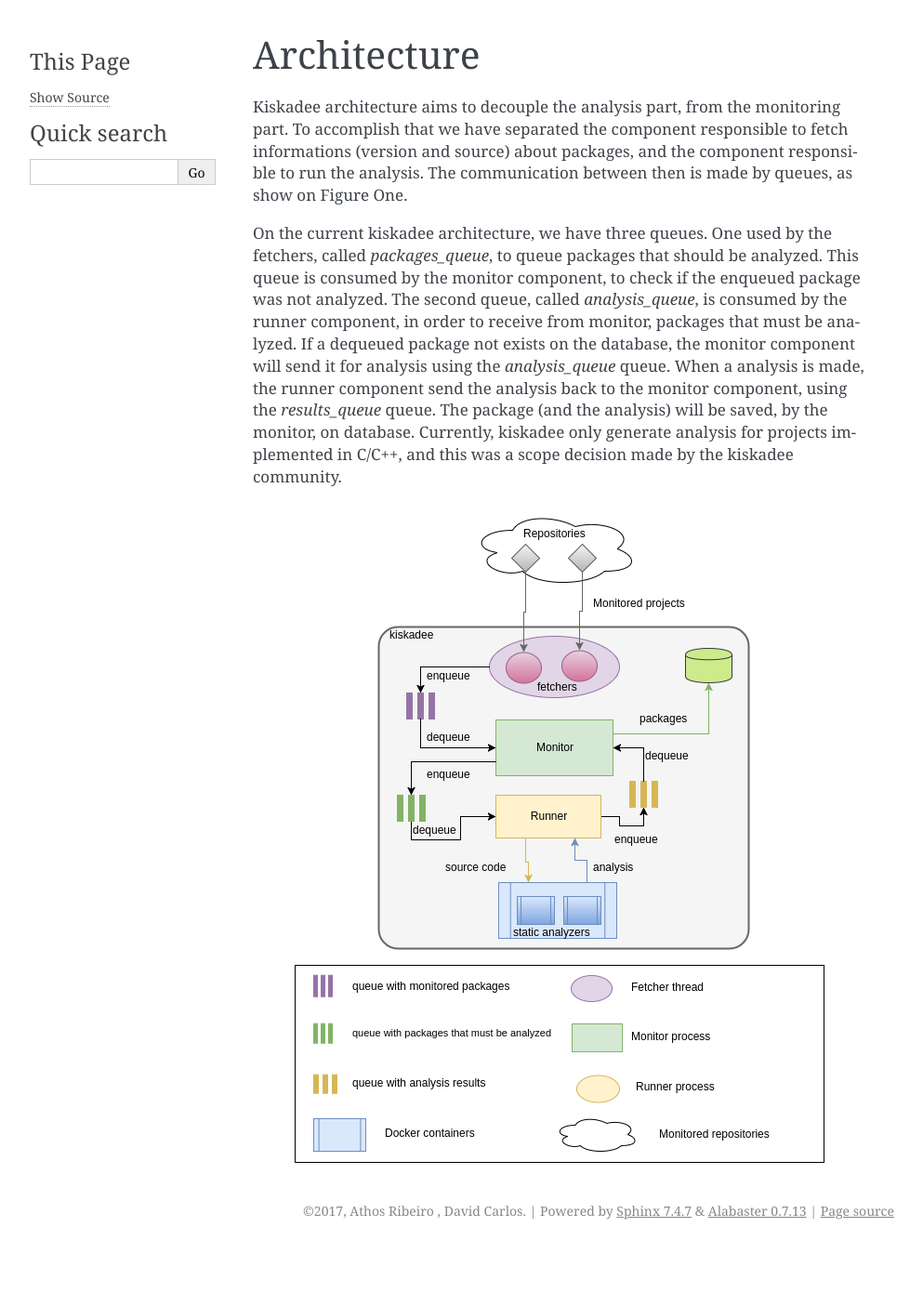
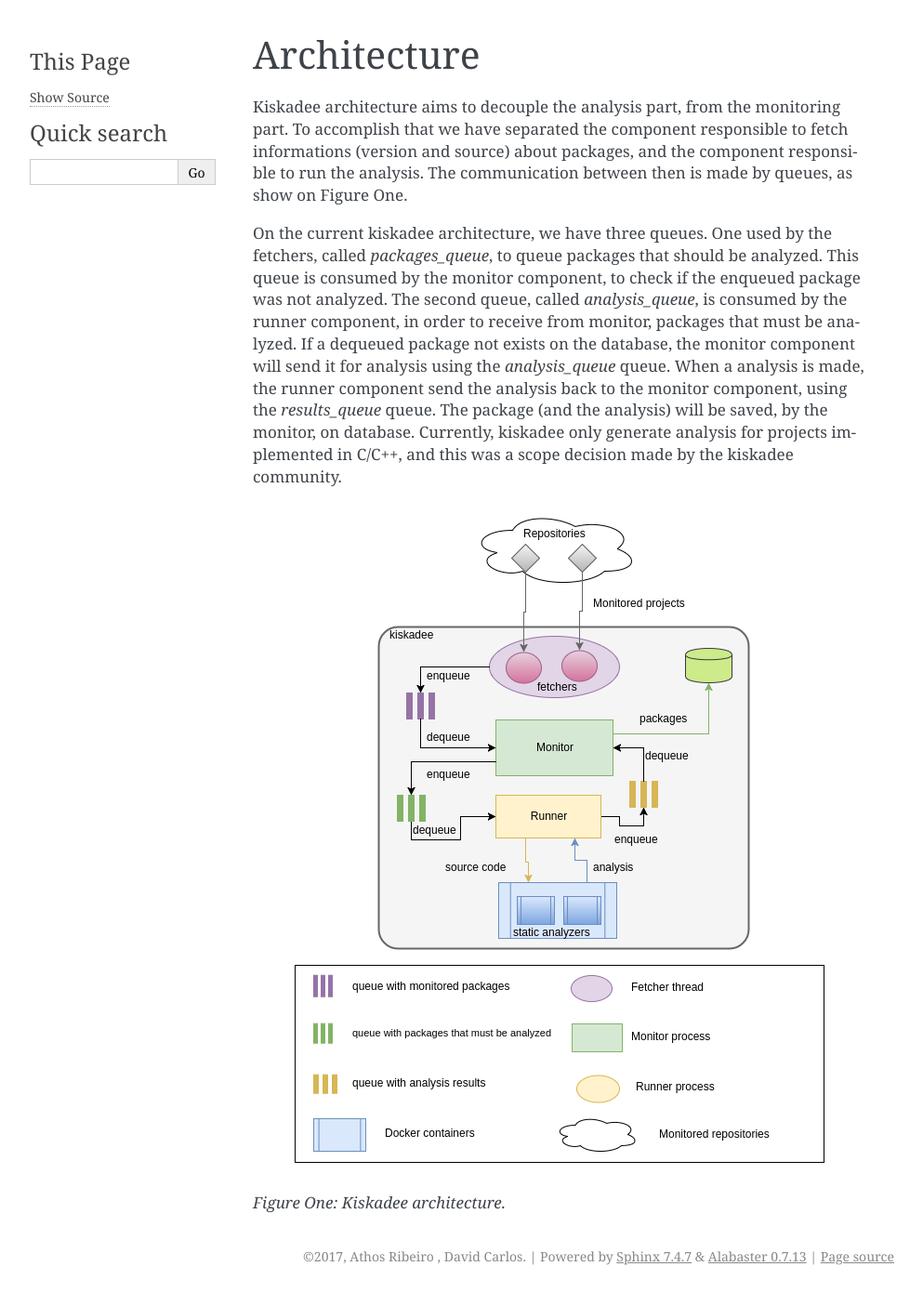
Before and after one commit to fabio1079/kiskadee, a Sphinx documentation site: the page built from doc/architecture.rst, in a window 1280 px wide. Shown: the whole page at 93% size, without its empty margins (148-1141 px from the left). Built offline with Sphinx 7.4.7, drawn with Linux system fonts in a browser that asks for light colours; before the commit the page ends 1342 px from its top, so only the background shows below that.

Commit message:
Update README.md
	- Add CI link in README.me
	- Add an architecture section to the docs.

```diff
--- a/doc/architecture.rst
+++ b/doc/architecture.rst
@@ -25,3 +25,5 @@
         :align: center
 
 ..
+
+*Figure One: Kiskadee architecture.*
```
Also changed, not shown: README.md (+0 -1 lines).
